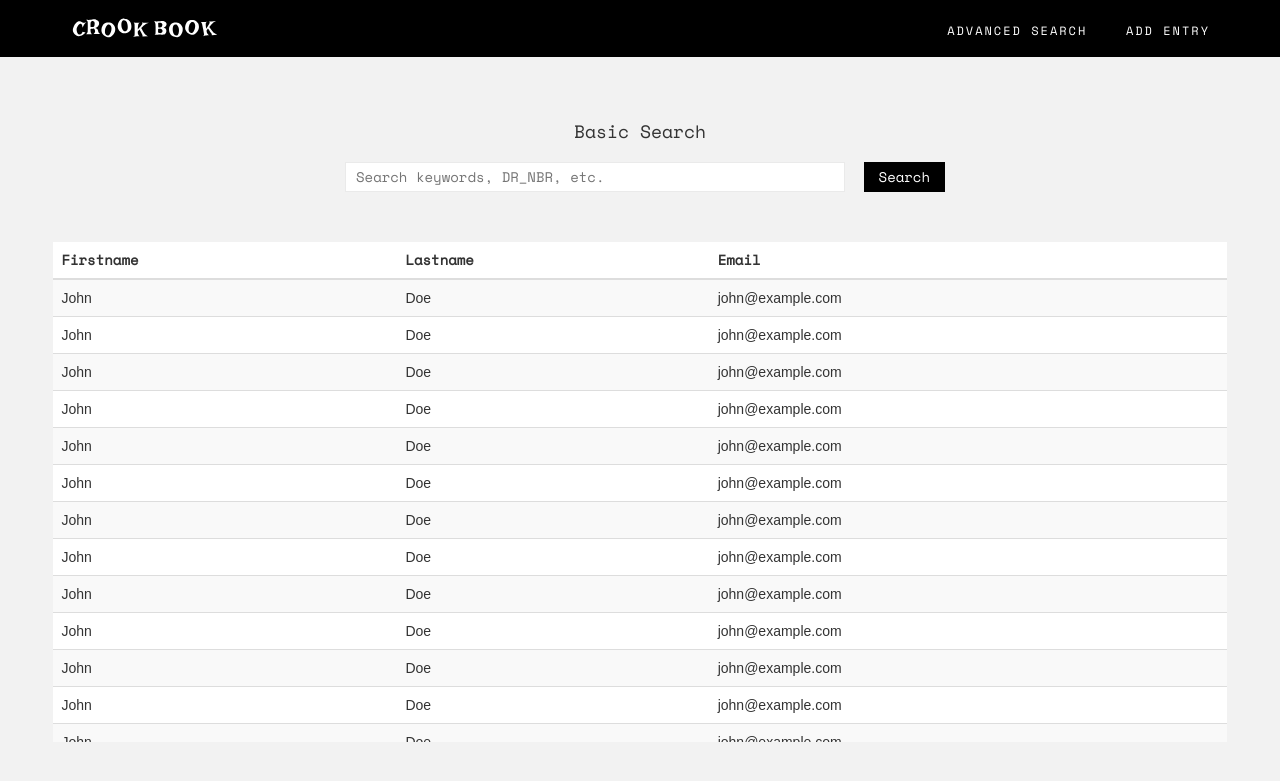
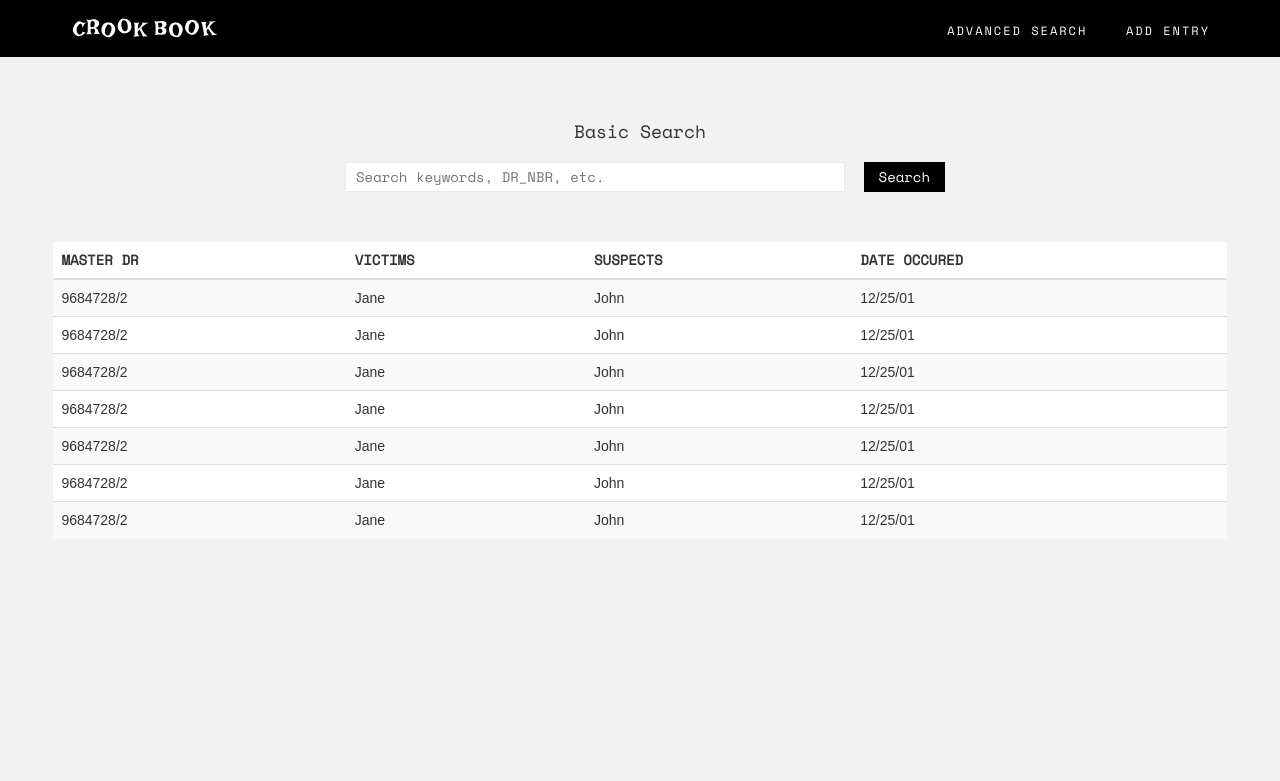
Before and after one commit to evanhessler/CrookBook, a Django app: page / in a window 1280 px wide. Shown: the top 781 px of the page. Run offline with Django 3.2, Linux system fonts and the light colour scheme; some libraries are stand-ins or nearby versions.

Commit message:
Templated index html

```diff
--- a/cases/templates/index.html
+++ b/cases/templates/index.html
@@ -1,36 +1,6 @@
-<!DOCTYPE html>
-<head>
-  <title>CrookBook</title>
+{% extends 'snippets/base.html'%}
 
-  <!-- Styles -->
-  <!-- Latest compiled and minified CSS -->
-  <link rel="stylesheet" href="https://maxcdn.bootstrapcdn.com/bootstrap/3.3.7/css/bootstrap.min.css" integrity="sha384-BVYiiSIFeK1dGmJRAkycuHAHRg32OmUcww7on3RYdg4Va+PmSTsz/K68vbdEjh4u" crossorigin="anonymous">
-
-  {% load static %}
-  <link rel="stylesheet" href= "{% static "styles/index.css" %}" type="text/css">
-  <link href="https://fonts.googleapis.com/css?family=Space+Mono" rel="stylesheet">
-
-  <!-- jQuery -->
-  <script src="https://cdnjs.cloudflare.com/ajax/libs/jquery/3.2.1/jquery.min.js"></script>
-  <!-- Latest compiled and minified JavaScript -->
-  <script src="https://maxcdn.bootstrapcdn.com/bootstrap/3.3.7/js/bootstrap.min.js" integrity="sha384-Tc5IQib027qvyjSMfHjOMaLkfuWVxZxUPnCJA7l2mCWNIpG9mGCD8wGNIcPD7Txa" crossorigin="anonymous"></script>
-  <meta name="viewport" content="width=device-width, initial-scale=1.0">
-</head>
-<body>
-  <div id="nav-bar">
-    <div class="container">
-      <div class="row">
-        <div class="col-xs-4">
-          <a class="anchor-pts"><img src="{% static "images/logo.svg" %}" width="150px"></a>
-        </div>
-        <div class="col-xs-8 alignment navlinks">
-          <a class="anchor-pts">Advanced Search</a>
-          <a class="anchor-pts">Add Entry</a>
-        </div>
-      </div>
-    </div>
-  </div>
-
+  {% block content %}
   <div id="search-bar">
     <div class="container page-content">
       <div class="row">
@@ -48,79 +18,58 @@
       <table class="table table-striped table-hover table-responsive">
         <thead>
           <tr>
-            <th>Firstname</th>
-            <th>Lastname</th>
-            <th>Email</th>
+            <th>MASTER DR</th>
+            <th>VICTIMS</th>
+            <th>SUSPECTS</th>
+            <th>DATE OCCURED</th>
           </tr>
         </thead>
         <tbody>
           <tr>
+            <td>9684728/2</td>
+            <td>Jane</td>
             <td>John</td>
-            <td>Doe</td>
-            <td>john@example.com</td>
+            <td>12/25/01</td>
           </tr>
           <tr>
+            <td>9684728/2</td>
+            <td>Jane</td>
             <td>John</td>
-            <td>Doe</td>
-            <td>john@example.com</td>
+            <td>12/25/01</td>
           </tr>
           <tr>
+            <td>9684728/2</td>
+            <td>Jane</td>
             <td>John</td>
-            <td>Doe</td>
-            <td>john@example.com</td>
+            <td>12/25/01</td>
           </tr>
           <tr>
+            <td>9684728/2</td>
+            <td>Jane</td>
             <td>John</td>
-            <td>Doe</td>
-            <td>john@example.com</td>
+            <td>12/25/01</td>
           </tr>
           <tr>
+            <td>9684728/2</td>
+            <td>Jane</td>
             <td>John</td>
-            <td>Doe</td>
-            <td>john@example.com</td>
+            <td>12/25/01</td>
           </tr>
           <tr>
+            <td>9684728/2</td>
+            <td>Jane</td>
             <td>John</td>
-            <td>Doe</td>
-            <td>john@example.com</td>
+            <td>12/25/01</td>
           </tr>
           <tr>
+            <td>9684728/2</td>
+            <td>Jane</td>
             <td>John</td>
-            <td>Doe</td>
-            <td>john@example.com</td>
+            <td>12/25/01</td>
           </tr>
-          <tr>
-            <td>John</td>
-            <td>Doe</td>
-            <td>john@example.com</td>
-          </tr>
-          <tr>
-            <td>John</td>
-            <td>Doe</td>
-            <td>john@example.com</td>
-          </tr>
-          <tr>
-            <td>John</td>
-            <td>Doe</td>
-            <td>john@example.com</td>
-          </tr>
-          <tr>
-            <td>John</td>
-            <td>Doe</td>
-            <td>john@example.com</td>
-          </tr>
-          <tr>
-            <td>John</td>
-            <td>Doe</td>
-            <td>john@example.com</td>
-          </tr>
-          <tr>
-            <td>John</td>
-            <td>Doe</td>
-            <td>john@example.com</td>
-          </tr>
+
         </tbody>
       </table>
     </div>
   </div>
-</body>
+  {% endblock %}
--- /dev/null
+++ b/cases/templates/snippets/base.html
@@ -0,0 +1,27 @@
+<!DOCTYPE html>
+<head>
+  <title>CrookBook</title>
+  <meta name="viewport" content="width=device-width, initial-scale=1.0">
+  {% load static %}
+  {% include 'snippets/css.html' %}
+</head>
+
+<body>
+  <div id="nav-bar">
+    <div class="container">
+      <div class="row">
+        <div class="col-xs-4">
+          <a class="anchor-pts"><img src="{% static "images/logo.svg" %}" width="150px"></a>
+        </div>
+        <div class="col-xs-8 alignment navlinks">
+          <a class="anchor-pts">Advanced Search</a>
+          <a class="anchor-pts">Add Entry</a>
+        </div>
+      </div>
+    </div>
+  </div>
+  {% block content %}
+
+  {% endblock %}
+  {% include 'snippets/js.html' %}
+ </body>
--- /dev/null
+++ b/cases/templates/snippets/css.html
@@ -0,0 +1,6 @@
+{% load static %}
+<!-- Styles -->
+<!-- Latest compiled and minified CSS -->
+<link rel="stylesheet" href="https://maxcdn.bootstrapcdn.com/bootstrap/3.3.7/css/bootstrap.min.css" integrity="sha384-BVYiiSIFeK1dGmJRAkycuHAHRg32OmUcww7on3RYdg4Va+PmSTsz/K68vbdEjh4u" crossorigin="anonymous">
+<link rel="stylesheet" href= "{% static "styles/index.css" %}" type="text/css">
+<link href="https://fonts.googleapis.com/css?family=Space+Mono" rel="stylesheet">
--- /dev/null
+++ b/cases/templates/snippets/js.html
@@ -0,0 +1,4 @@
+<!-- jQuery -->
+<script src="https://cdnjs.cloudflare.com/ajax/libs/jquery/3.2.1/jquery.min.js"></script>
+<!-- Latest compiled and minified JavaScript -->
+<script src="https://maxcdn.bootstrapcdn.com/bootstrap/3.3.7/js/bootstrap.min.js" integrity="sha384-Tc5IQib027qvyjSMfHjOMaLkfuWVxZxUPnCJA7l2mCWNIpG9mGCD8wGNIcPD7Txa" crossorigin="anonymous"></script>
--- a/uwsgi_dev.ini
+++ b/uwsgi_dev.ini
@@ -3,7 +3,7 @@ http-socket=0.0.0.0:8000
 #https-socket=0.0.0.0:8000,server.crt,server.key
 stats=0.0.0.0:8001
 wsgi-file=CrookBook/wsgi.py
-static-map = /static=cases/static
+static-map = /static=CrookBook/static
 master=True
 processes=4
 threads=2
```
